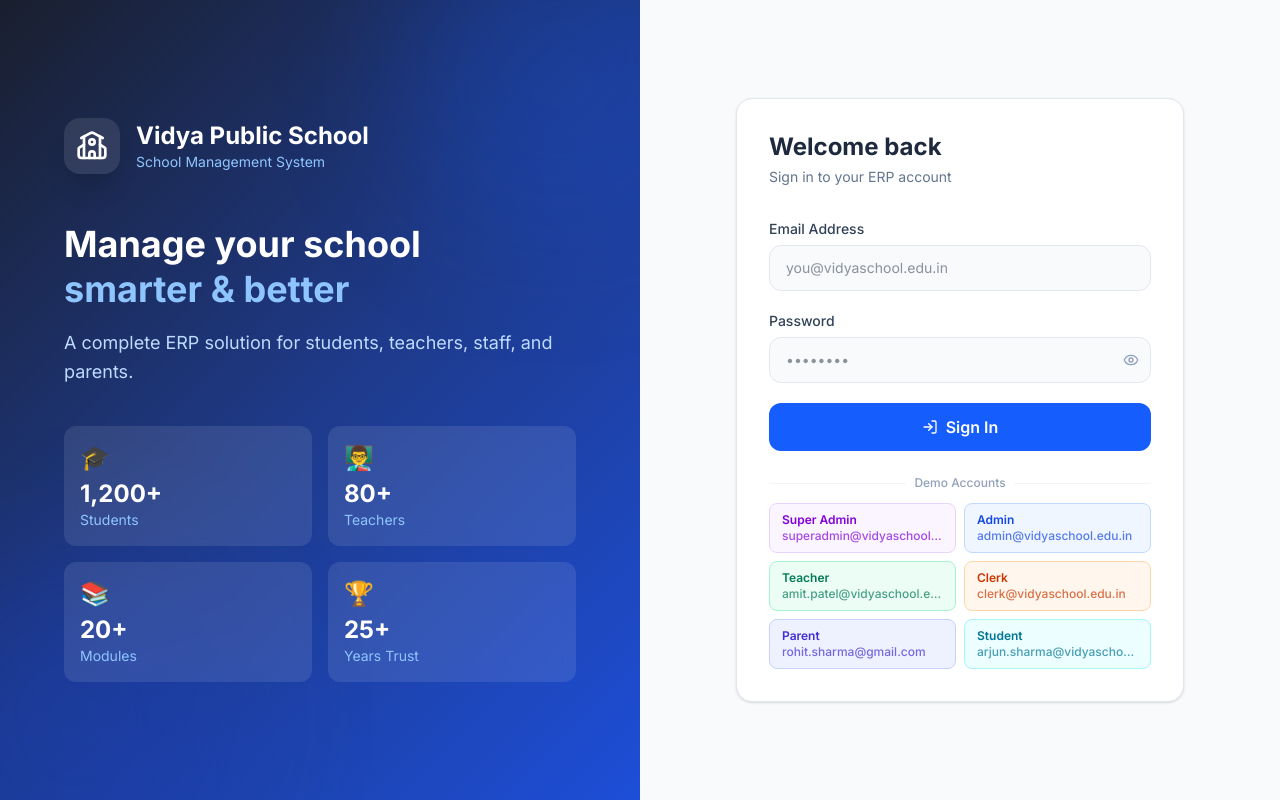
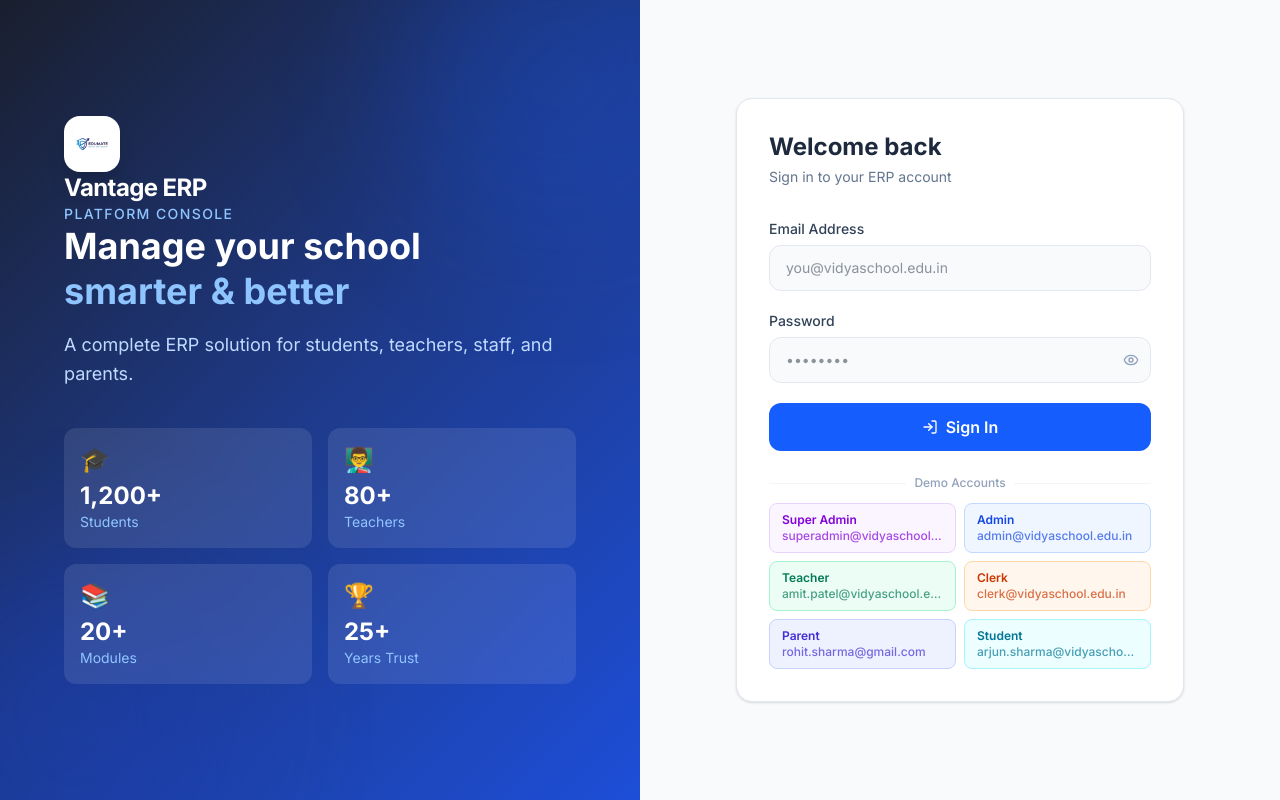
Before and after one commit to amroy08/ERP, a React (Vite) app in the folder client/: page /login in a window 1280 px wide. Built offline with nearby package versions, Linux system fonts and the light colour scheme.

Commit message:
feat: added professional branding, logo, and improved error handling

```diff
--- a/client/index.html
+++ b/client/index.html
@@ -2,10 +2,10 @@
 <html lang="en">
   <head>
     <meta charset="UTF-8" />
-    <link rel="icon" type="image/svg+xml" href="/vite.svg" />
+    <link rel="icon" type="image/png" href="/logo.png" />
     <meta name="viewport" content="width=device-width, initial-scale=1.0" />
-    <meta name="description" content="Vidya Public School ERP — Complete School Management System" />
-    <title>Vidya Public School ERP</title>
+    <meta name="description" content="Vantage ERP — Complete School Management System" />
+    <title>Vantage ERP | School Management Console</title>
   </head>
   <body>
     <div id="root"></div>
--- a/client/src/components/layout/Sidebar.tsx
+++ b/client/src/components/layout/Sidebar.tsx
@@ -257,9 +257,9 @@ export const Sidebar: React.FC<SidebarProps> = ({ isCollapsed }) => {
       <div className={clsx(
         'flex items-center gap-4 px-6 py-10 flex-shrink-0'
       )}>
-        <div className="w-11 h-11 rounded-2xl bg-gradient-to-br from-blue-600 to-indigo-700 flex items-center justify-center flex-shrink-0 shadow-xl shadow-blue-200 relative group overflow-hidden">
-           <div className="absolute inset-0 bg-white opacity-0 group-hover:opacity-20 transition-opacity" />
-           <School className="w-6 h-6 text-white" />
+        <div className="w-11 h-11 rounded-2xl bg-white flex items-center justify-center flex-shrink-0 shadow-lg shadow-blue-200/20 relative group overflow-hidden border border-slate-100">
+           <div className="absolute inset-0 bg-blue-600 opacity-0 group-hover:opacity-5 transition-opacity" />
+           <img src="/logo.png" alt="Logo" className="w-8 h-8 object-contain" />
         </div>
         {!isCollapsed && (
           <div className="overflow-hidden">
--- a/client/src/features/auth/LoginPage.tsx
+++ b/client/src/features/auth/LoginPage.tsx
@@ -57,15 +57,13 @@ export const LoginPage: React.FC = () => {
       {/* Left Panel — Branding */}
       <div className="hidden lg:flex lg:w-1/2 relative overflow-hidden" style={{ background: 'linear-gradient(135deg, #1a1f2e 0%, #1e3a8a 50%, #1d4ed8 100%)' }}>
         <div className="relative z-10 flex flex-col justify-center px-16 py-12 text-white">
-          <div className="flex items-center gap-4 mb-12">
-            <div className="w-14 h-14 rounded-2xl bg-white/10 backdrop-blur-sm flex items-center justify-center shadow-xl">
-              <School className="w-8 h-8 text-white" />
+            <div className="w-14 h-14 rounded-2xl bg-white flex items-center justify-center shadow-xl overflow-hidden">
+              <img src="/logo.png" alt="Logo" className="w-10 h-10 object-contain" />
             </div>
             <div>
-              <h1 className="text-2xl font-bold">Vidya Public School</h1>
-              <p className="text-blue-300 text-sm">School Management System</p>
+              <h1 className="text-2xl font-bold tracking-tight">Vantage ERP</h1>
+              <p className="text-blue-300 text-sm font-medium uppercase tracking-widest">Platform Console</p>
             </div>
-          </div>
 
           <h2 className="text-4xl font-bold mb-4 leading-tight">
             Manage your school<br />
@@ -101,12 +99,12 @@ export const LoginPage: React.FC = () => {
         <div className="w-full max-w-md">
           {/* Mobile logo */}
           <div className="flex items-center gap-3 mb-8 lg:hidden">
-            <div className="w-10 h-10 rounded-xl bg-blue-600 flex items-center justify-center">
-              <School className="w-6 h-6 text-white" />
+            <div className="w-10 h-10 rounded-xl bg-white border border-slate-100 flex items-center justify-center shadow-sm">
+              <img src="/logo.png" alt="Logo" className="w-7 h-7 object-contain" />
             </div>
             <div>
-              <div className="font-bold text-slate-800">Vidya Public School</div>
-              <div className="text-xs text-slate-400">ERP System</div>
+              <div className="font-bold text-slate-800 tracking-tight leading-none">Vantage ERP</div>
+              <div className="text-[10px] text-blue-600 font-black uppercase tracking-widest mt-1">School Management</div>
             </div>
           </div>
 
```
Also changed, not shown: client/public/logo.png (added).
